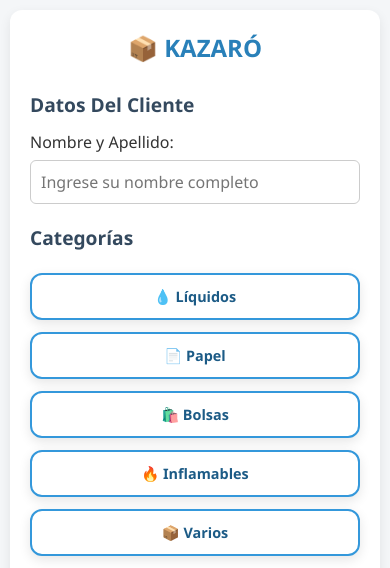
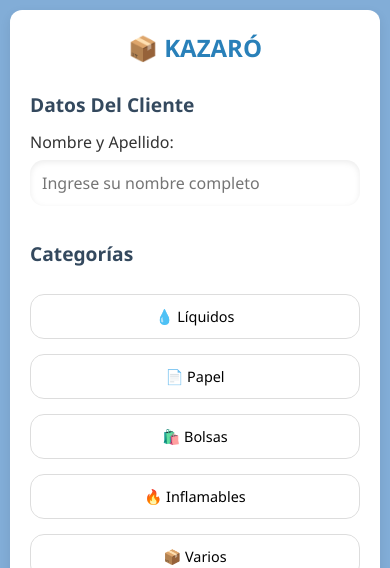
Before and after one commit to nicolasbarcena/AppPedidosKazaro, a plain HTML site: page index.html in a window 390 px wide. Shown: the top 568 px of the page. Drawn offline with nearby package versions, Linux system fonts and the light colour scheme.

Commit message:
cambios en estilos

```diff
--- a/script.js
+++ b/script.js
@@ -1,15 +1,11 @@
-
-// EmailJS Config
-
+// EmailJS
 const EMAILJS_PUBLIC_KEY = "g94YTgSjLp2km1bcS";
 const SERVICE_ID = "service_40ttmon";
 const TEMPLATE_ID = "template_462n4v4";
 
 emailjs.init(EMAILJS_PUBLIC_KEY);
 
-
 // Variables
-
 let carrito = [];
 let remitoActual = null;
 let productos = [];
@@ -19,15 +15,13 @@ const productosPorPagina = 15;
 
 
 // Cargar productos desde JSON
-
 async function cargarProductos() {
   const res = await fetch("products.json");
   productos = await res.json();
 }
 
 
-// Mostrar productos filtrados por categoría
-
+// Mostrar productos filtrados por categoria
 function mostrarProductos(categoria, pagina = 1) {
   const contenedor = document.getElementById("productos");
   contenedor.innerHTML = "";
@@ -39,7 +33,7 @@ function mostrarProductos(categoria, pagina = 1) {
     return;
   }
 
-  // Paginación
+  // Paginacion
   const inicio = (pagina - 1) * productosPorPagina;
   const fin = inicio + productosPorPagina;
   const paginaProductos = filtrados.slice(inicio, fin);
@@ -64,7 +58,7 @@ function mostrarProductos(categoria, pagina = 1) {
     });
     // <p>Stock: <span id="stock-${prod.code}">${prod.stock}</span></p> para mostar el stock entre linea 55 - 56
 
-  // Controles de paginación
+  // Controles de paginacion
   const paginacion = document.createElement("div");
   paginacion.classList.add("paginacion");
 
@@ -87,11 +81,10 @@ function mostrarProductos(categoria, pagina = 1) {
 
 
 // Agregar al carrito según stock
-
 function agregarAlCarrito(code, description, price) {
   const producto = productos.find(p => p.code === code);
 
-  // 🔴 Validación de stock
+  //  Validación de stock
   if (!producto || producto.stock <= 0) {
     alert("Este producto no tiene stock disponible.");
     return;
@@ -115,14 +108,14 @@ function agregarAlCarrito(code, description, price) {
       cantidad: 1,
       subtotal: price
     });
-    producto.stock--; // primera unidad restada
+    producto.stock--;
   }
 
   // Actualizar stock en pantalla
   const stockSpan = document.getElementById(`stock-${code}`);
   if (stockSpan) stockSpan.textContent = producto.stock;
 
-  // Si llega a 0, desactivar botón
+  // Si llega a 0 - desactivar boton
   if (producto.stock <= 0) {
     const btn = document.getElementById(`btn-${code}`);
     if (btn) btn.disabled = true;
@@ -133,7 +126,6 @@ function agregarAlCarrito(code, description, price) {
 
 
 // Renderizar carrito
-
 function renderCarrito() {
   const tbody = document.getElementById("carrito-body");
   tbody.innerHTML = "";
@@ -160,7 +152,6 @@ function renderCarrito() {
 
 
 // Cambiar cantidad en carrito
-
 function cambiarCantidad(index, cantidad) {
   cantidad = parseInt(cantidad);
   const producto = productos.find(p => p.code === carrito[index].code);
@@ -177,7 +168,7 @@ function cambiarCantidad(index, cantidad) {
   carrito[index].cantidad = cantidad;
   carrito[index].subtotal = carrito[index].cantidad * carrito[index].price;
 
-  // Actualizar stock en catálogo
+  // Actualizar stock en catalogo
   const stockSpan = document.getElementById(`stock-${producto.code}`);
   if (stockSpan) stockSpan.textContent = producto.stock;
 
@@ -189,9 +180,7 @@ function cambiarCantidad(index, cantidad) {
   renderCarrito();
 }
 
-
 // Eliminar producto del carrito
-
 function eliminarDelCarrito(index) {
   const item = carrito[index];
   const producto = productos.find(p => p.code === item.code);
@@ -202,7 +191,7 @@ function eliminarDelCarrito(index) {
   const stockSpan = document.getElementById(`stock-${producto.code}`);
   if (stockSpan) stockSpan.textContent = producto.stock;
 
-  // reactivar botón si vuelve stock
+  // reactivar boton si vuelve stock
   const btn = document.getElementById(`btn-${producto.code}`);
   if (btn) btn.disabled = false;
 
@@ -210,9 +199,7 @@ function eliminarDelCarrito(index) {
   renderCarrito();
 }
 
-
 // Remito
-
 function generarNumeroRemito() {
   const fecha = new Date();
   const dd = String(fecha.getDate()).padStart(2, "0");
@@ -271,9 +258,7 @@ function mostrarRemito(remito) {
   document.getElementById("remito-section").style.display = "block";
 }
 
-
-// Enviar por Email
-
+// Enviar por mail
 async function enviarEmail() {
   if (!remitoActual) return alert("No hay remito para enviar.");
 
@@ -302,13 +287,9 @@ async function enviarEmail() {
   }
 }
 
-
 // Eventos
-
 document.getElementById("finalizar").addEventListener("click", finalizarPedido);
 document.getElementById("enviar").addEventListener("click", enviarEmail);
 
-
-// Inicialización
-
+// Inicializacion
 cargarProductos();
--- a/style.css
+++ b/style.css
@@ -1,4 +1,3 @@
-/* ===== Reset ===== */
 * {
   margin: 0;
   padding: 0;
@@ -7,7 +6,7 @@
 }
 
 body {
-  background: #f4f6f8;
+  background: #82add7;
   color: #333;
   line-height: 1.5;
   padding: 10px;
@@ -22,7 +21,7 @@ body {
   box-shadow: 0 4px 12px rgba(0,0,0,0.08);
 }
 
-/* ===== Títulos ===== */
+/*  Títulos  */
 h1 {
   text-align: center;
   font-size: 2.5rem;
@@ -36,57 +35,60 @@ h2 {
   font-size: 1.4rem;
 }
 
-/* ===== Formulario cliente ===== */
-.form-section input {
+/*  Formulario cliente  */
+input, select {
   width: 100%;
-  padding: 10px;
-  margin-top: 6px;
-  border: 1px solid #ccc;
-  border-radius: 6px;
+  padding: 12px;
+  margin: 6px 0 14px;
+  border: none;
+  border-radius: 14px;
   font-size: 1rem;
+  background: rgba(255,255,255,0.8);
+  backdrop-filter: blur(8px);
+  box-shadow: inset 0 2px 6px rgba(0,0,0,0.08);
+  transition: all 0.3s;
 }
 
-/* ===== Categorías ===== */
+input:focus, select:focus {
+  outline: none;
+  background: #fff;
+  box-shadow: 0 0 0 3px #c7d2fe;
+}
+
+/*  Categorías  */
 .categoria-lista {
   display: flex;
   flex-wrap: wrap;
-  gap: 12px;
-  margin: 20px 0;
+  gap: 15px;
   justify-content: center;
+  margin: 25px 0;
 }
 
 .categoria-btn {
-  flex: 1 1 160px;
-  display: flex;
-  flex-direction: column;
-  align-items: center;
-  justify-content: center;
-  font-size: 1.1rem;
-  padding: 20px;
-  background: white;
-  border: 2px solid #3498db;
-  color: #1c5b86;
-  border-radius: 12px;
-  box-shadow: 0 4px 12px rgba(0,0,0,0.1);
+  padding: 14px 20px;
+  background: rgba(255,255,255,0.6);
+  border-radius: 14px;
+  border: 1px solid #ddd;
+  cursor: pointer;
+  font-size: 22px;
+  font-weight: 500;
   transition: all 0.3s ease;
-  font-weight: 600;
+  backdrop-filter: blur(6px);
 }
 
 .categoria-btn:hover {
-  background: #3498db;
-  color: white;
-  transform: translateY(-4px);
+  background: #4f46e5;
+  color: #fff;
+  transform: translateY(-2px);
+  box-shadow: 0 6px 14px rgba(79,70,229,0.25);
 }
 
-
 .categoria-btn.active {
-  background: linear-gradient(135deg, #1abc9c, #16a085);
-  box-shadow: 0 4px 12px rgba(0,0,0,0.2);
-  transform: scale(1.05);
+  background: #4f46e5;
+  color: #fff;
 }
 
-
-/* ===== Catálogo Moderno ===== */
+/*  Catálogo Moderno  */
 .catalogo #productos {
   display: grid;
   grid-template-columns: repeat(auto-fit, minmax(260px, 1fr));
@@ -172,7 +174,7 @@ h2 {
   font-weight: 700;
   cursor: pointer;
   transition: all 0.3s ease;
-  /*box-shadow: inset 0 -3px 0 rgba(0,0,0,0.15)*/
+
 }
 
 .producto button:hover {
@@ -187,9 +189,9 @@ h2 {
 }
 
 
-/* ===== Carrito ===== */
+/*  Carrito  */
 .carrito {
-  overflow-x: auto; /* ✅ scroll en móviles */
+  overflow-x: auto;
 }
 
 .carrito table {
@@ -197,7 +199,7 @@ h2 {
   border-collapse: collapse;
   margin-top: 15px;
   font-size: 0.95rem;
-  min-width: 500px; /* ✅ asegura que se pueda scrollear si no entra */
+  min-width: 500px;
 }
 
 .carrito th,
@@ -236,14 +238,14 @@ h2 {
   cursor: pointer;
   margin-top: 10px;
   transition: background 0.3s;
-  width: 100%; /* ✅ full width en móviles */
+  width: 100%;
 }
 
 #finalizar:hover {
   background: #ca6f1e;
 }
 
-/* ===== Remito ===== */
+/*  Remito  */
 .remito {
   margin-top: 25px;
   padding: 20px;
@@ -289,14 +291,14 @@ h2 {
 }
 
 
-/* ===== Responsive ===== */
+/*  Responsive  */
 @media (max-width: 768px) {
   h1 {
     font-size: 1.8rem;
   }
 
   .categoria-btn {
-    flex: 1 1 45%; /* ✅ dos botones por fila en tablets */
+    flex: 1 1 45%;
   }
 
   .carrito table,
@@ -320,13 +322,13 @@ h2 {
   }
 
   .categoria-btn {
-    flex: 1 1 100%; /* ✅ botones uno debajo del otro */
+    flex: 1 1 100%;
     padding: 12px;
     font-size: 0.9rem;
   }
 
   .catalogo #productos {
-    grid-template-columns: 1fr; /* ✅ productos en 1 columna */
+    grid-template-columns: 1fr;
   }
 
   .producto {
```
